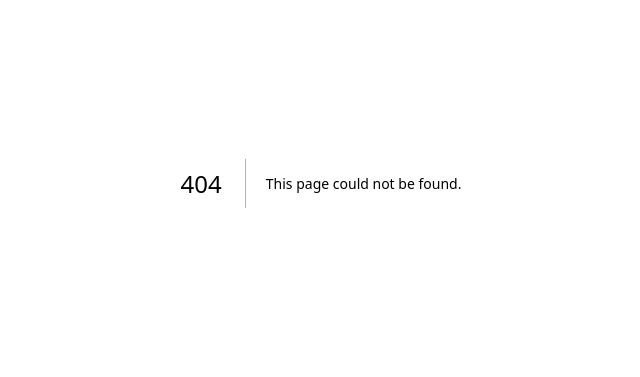
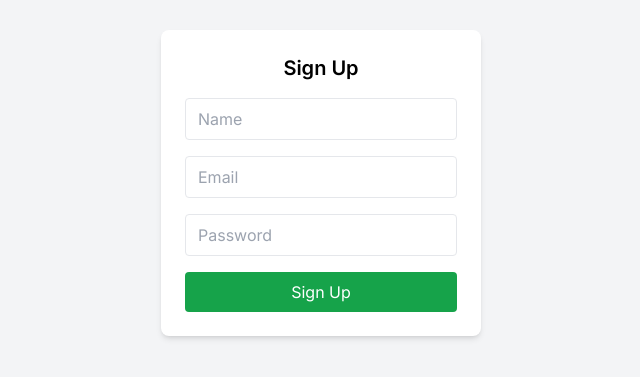
Before and after one commit to Shivamprasad45/chatF, a Next.js app: page /signp in a window 1280 px wide. Before the commit this address had no page. Shown: the part 217-594 px from the top of the page, without its empty margins (319-959 px from the left). Built offline with nearby package versions, Linux system fonts and the light colour scheme.

Commit message:
Login and signup

```diff
--- /dev/null
+++ b/app/login/page.tsx
@@ -0,0 +1,64 @@
+"use client";
+import { useState } from "react";
+
+export default function LoginPage() {
+  const [form, setForm] = useState({ email: "", password: "" });
+
+  const handleChange = (e: React.ChangeEvent<HTMLInputElement>) => {
+    setForm({ ...form, [e.target.name]: e.target.value });
+  };
+
+  const handleSubmit = async (e: React.FormEvent) => {
+    e.preventDefault();
+    try {
+      const res = await fetch("/api/login", {
+        method: "POST",
+        headers: { "Content-Type": "application/json" },
+        body: JSON.stringify(form),
+      });
+
+      if (res.ok) {
+        alert("Login successful!");
+      } else {
+        alert("Invalid credentials");
+      }
+    } catch (error) {
+      console.error(error);
+    }
+  };
+
+  return (
+    <main className="flex items-center justify-center min-h-screen bg-gray-100">
+      <form
+        onSubmit={handleSubmit}
+        className="bg-white p-6 rounded-lg shadow-md w-80 space-y-4"
+      >
+        <h2 className="text-xl font-semibold text-center">Login</h2>
+        <input
+          type="email"
+          name="email"
+          placeholder="Email"
+          value={form.email}
+          onChange={handleChange}
+          className="w-full px-3 py-2 border rounded"
+          required
+        />
+        <input
+          type="password"
+          name="password"
+          placeholder="Password"
+          value={form.password}
+          onChange={handleChange}
+          className="w-full px-3 py-2 border rounded"
+          required
+        />
+        <button
+          type="submit"
+          className="w-full bg-blue-600 text-white py-2 rounded hover:bg-blue-700"
+        >
+          Login
+        </button>
+      </form>
+    </main>
+  );
+}
--- /dev/null
+++ b/app/signp/page.tsx
@@ -0,0 +1,73 @@
+"use client";
+import { useState } from "react";
+
+export default function SignupPage() {
+  const [form, setForm] = useState({ name: "", email: "", password: "" });
+
+  const handleChange = (e: React.ChangeEvent<HTMLInputElement>) => {
+    setForm({ ...form, [e.target.name]: e.target.value });
+  };
+
+  const handleSubmit = async (e: React.FormEvent) => {
+    e.preventDefault();
+    try {
+      const res = await fetch("/api/signup", {
+        method: "POST",
+        headers: { "Content-Type": "application/json" },
+        body: JSON.stringify(form),
+      });
+
+      if (res.ok) {
+        alert("Signup successful!");
+      } else {
+        alert("Signup failed!");
+      }
+    } catch (error) {
+      console.error(error);
+    }
+  };
+
+  return (
+    <main className="flex items-center justify-center min-h-screen bg-gray-100">
+      <form
+        onSubmit={handleSubmit}
+        className="bg-white p-6 rounded-lg shadow-md w-80 space-y-4"
+      >
+        <h2 className="text-xl font-semibold text-center">Sign Up</h2>
+        <input
+          type="text"
+          name="name"
+          placeholder="Name"
+          value={form.name}
+          onChange={handleChange}
+          className="w-full px-3 py-2 border rounded"
+          required
+        />
+        <input
+          type="email"
+          name="email"
+          placeholder="Email"
+          value={form.email}
+          onChange={handleChange}
+          className="w-full px-3 py-2 border rounded"
+          required
+        />
+        <input
+          type="password"
+          name="password"
+          placeholder="Password"
+          value={form.password}
+          onChange={handleChange}
+          className="w-full px-3 py-2 border rounded"
+          required
+        />
+        <button
+          type="submit"
+          className="w-full bg-green-600 text-white py-2 rounded hover:bg-green-700"
+        >
+          Sign Up
+        </button>
+      </form>
+    </main>
+  );
+}
```
